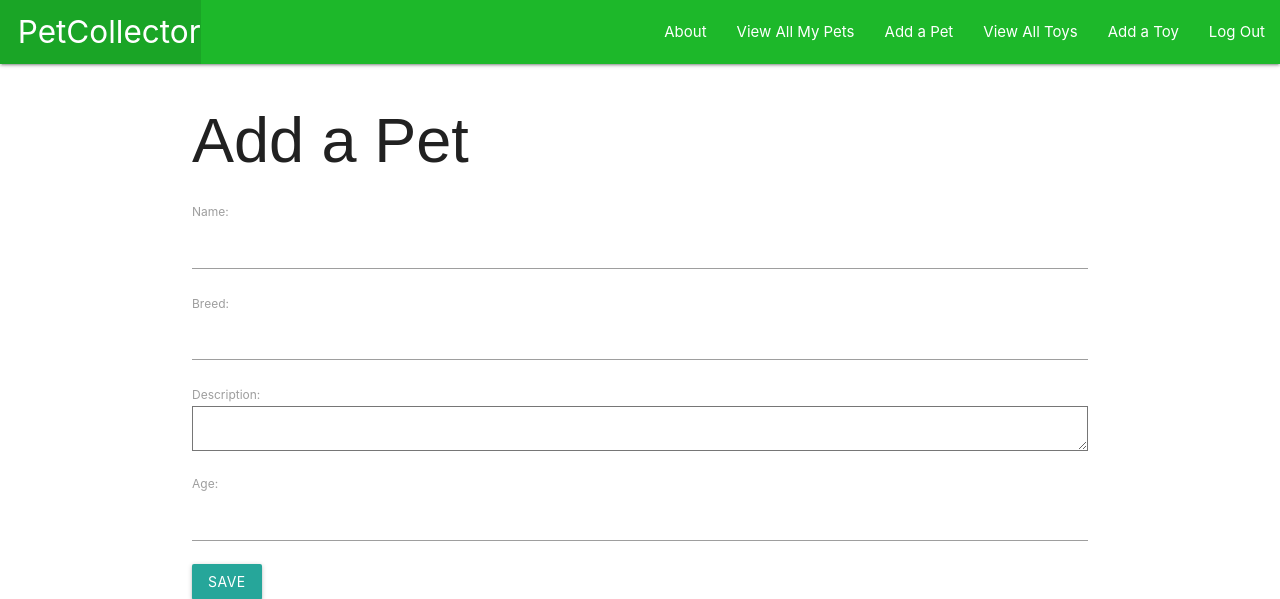
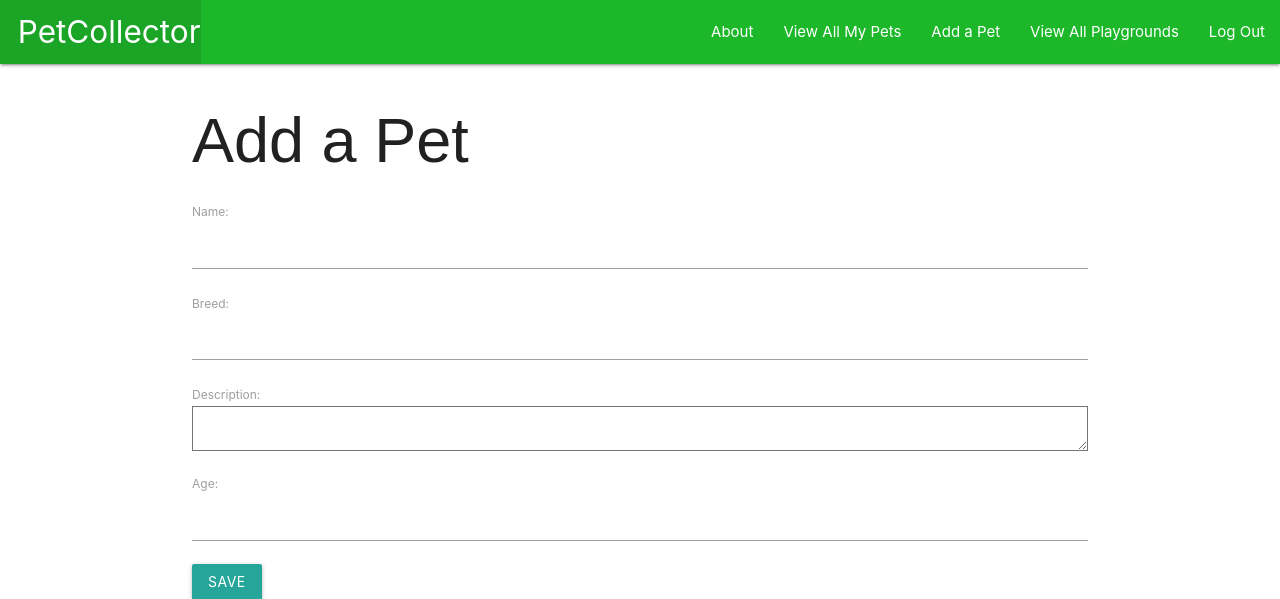
Before and after one commit to u-lam/virtualpets, a Django app: page /pets/new/ in a window 1280 px wide. Shown: the top 599 px of the page. Run offline with Django 3.2, Linux system fonts and the light colour scheme; the visitor is signed in with stand-in values (Sample User, id 1).

Commit message:
created Playground model; index+detail+update views/urls completed and tested successsfully

```diff
--- a/virtualpets/main_app/admin.py
+++ b/virtualpets/main_app/admin.py
@@ -1,7 +1,7 @@
 from django.contrib import admin
-from .models import Pet, Feeding, Toy
+from .models import Pet, Feeding, Playground
 # Register your models here.
 
 admin.site.register(Pet)
 admin.site.register(Feeding)
-admin.site.register(Toy)
+admin.site.register(Playground)
--- a/virtualpets/main_app/forms.py
+++ b/virtualpets/main_app/forms.py
@@ -1,10 +1,10 @@
 from django import forms
-from .models import Pet, Feeding, Toy
+from .models import Pet, Feeding, Playground
 
-class ToyForm(forms.ModelForm):
+class PlaygroundForm(forms.ModelForm):
   class Meta:
-    model = Toy
-    fields = ['name', 'color', 'material']
+    model = Playground
+    fields = ['name', 'virtual_location', 'current_capacity', 'max_capacity', 'features']
 
 class PetForm(forms.ModelForm):
   class Meta:
--- a/virtualpets/main_app/models.py
+++ b/virtualpets/main_app/models.py
@@ -1,6 +1,7 @@
 from django.db import models
 from django.urls import reverse
 from datetime import date
+from django.core.validators import MaxValueValidator, MinValueValidator
 from django.contrib.auth.models import User
 
 
@@ -10,17 +11,22 @@ MEALS = (
   ('D', 'Dinner')
 )
 
-class Toy(models.Model):
-  name = models.CharField(max_length=50)
-  color = models.CharField(max_length=20)
-  material = models.CharField(max_length=20)
+# Setting capacity playground at 5 max for easy testing
+class Playground(models.Model):
+  name = models.CharField(max_length=20)
+  virtual_location = models.CharField(max_length=50)
+  current_capacity = models.IntegerField(
+    validators= [MaxValueValidator(5), MinValueValidator(0)])
+  max_capacity = models.IntegerField(
+    validators= [MaxValueValidator(5), MinValueValidator(0)])
+  features = models.TextField(max_length=200)
 
   def __str__(self):
     return self.name
 
-  # this method is required for CBV usage
-  def get_absolute_url(self):
-      return reverse("toys_detail", kwargs={"pk": self.id})
+  # this method is required for CBV usage   -- OLD CODE. Keeping here for now in case we need it later.
+  # def get_absolute_url(self):
+  #     return reverse("toys_detail", kwargs={"pk": self.id})
 
 
 class Pet(models.Model):
@@ -30,7 +36,7 @@ class Pet(models.Model):
   age = models.IntegerField()
   color = models.CharField(max_length=20)
 
-  toys = models.ManyToManyField(Toy)
+  playground = models.ForeignKey(Playground, on_delete=models.CASCADE, null=True, blank=True)
   user = models.ForeignKey(User, on_delete=models.CASCADE)
 
   def __str__(self):
--- a/virtualpets/main_app/templates/base.html
+++ b/virtualpets/main_app/templates/base.html
@@ -23,8 +23,8 @@
           {% if user.is_authenticated %}
             <li><a href="{% url 'index' %}">View All My Pets</a></li>
             <li><a href="{% url 'new_pet' %}">Add a Pet</a></li>
-            <li><a href="{% url 'toys_index' %}">View All Toys</a></li>
-            <li><a href="{% url 'toys_create' %}">Add a Toy</a></li>
+            <li><a href="{% url 'pg_index' %}">View All Playgrounds</a></li>
+            {% comment %} <li><a href="{% url 'toys_create' %}">Add a Toy</a></li> {% endcomment %}
              <li><a href="{% url 'logout' %}">Log Out</a></li>
           {% else %}
            <li><a href="{% url 'login' %}">Log In</a></li>
--- a/virtualpets/main_app/urls.py
+++ b/virtualpets/main_app/urls.py
@@ -10,13 +10,13 @@ urlpatterns = [
   path('pets/<int:pet_id>/edit/', views.pets_update, name='pets_update'),
   path('pets/<int:pet_id>/delete/', views.pets_delete, name='pets_delete'),
   path('pets/<int:pet_id>/add_feeding/', views.add_feeding, name='add_feeding'),
-  path('pets/<int:pet_id>/assc_toy/<int:toy_id>', views.assc_toy, name='assc_toy'),
+  path('pets/<int:pet_id>/assc_pg/<int:pg_id>', views.assc_pg, name='assc_pg'),
 
-  path('toys/', views.toy_index, name='toys_index'),
-  path('toys/<int:toy_id>/', views.toys_detail, name='toys_detail'),
-  path('toys/create/', views.new_toy, name='toys_create'),
-  path('toys/<int:toy_id>/update/', views.toys_update, name='toys_update'),
-  path('toys/<int:toy_id>/delete/', views.toys_delete, name='toys_delete'),
+  path('pg/', views.pg_index, name='pg_index'),
+  path('pg/<int:pg_id>/', views.pg_detail, name='pg_detail'),
+  # path('toys/create/', views.new_toy, name='toys_create'),
+  path('pg/<int:pg_id>/update/', views.pg_update, name='pg_update'),
+  # path('toys/<int:toy_id>/delete/', views.toys_delete, name='toys_delete'),
 
   path('accounts/signup', views.signup, name='signup'),
 ]
--- a/virtualpets/main_app/views.py
+++ b/virtualpets/main_app/views.py
@@ -1,6 +1,6 @@
 from django.shortcuts import render, redirect
-from .models import Pet, Toy
-from .forms import PetForm, FeedingForm, ToyForm
+from .models import Pet, Playground
+from .forms import PetForm, FeedingForm, PlaygroundForm
 from django.contrib.auth import login
 from django.contrib.auth.forms import UserCreationForm
 from django.contrib.auth.decorators import login_required
@@ -41,17 +41,17 @@ def pets_index(request):
 @login_required
 def pets_detail(request, pet_id):
   pet = Pet.objects.get(id=pet_id)
-  toys_pet_doesnt_have = Toy.objects.exclude(id__in = pet.toys.all().values_list('id'))
+  # toys_pet_doesnt_have = Toy.objects.exclude(id__in = pet.toys.all().values_list('id'))
   feeding_form = FeedingForm()
   return render(request, 'pets/detail.html', {
     'pet': pet,
     'feeding_form': feeding_form,
-    'toys': toys_pet_doesnt_have
+    # 'toys': toys_pet_doesnt_have
   })
 
 @login_required
-def assc_toy(request, pet_id, toy_id):
-  Pet.objects.get(id=pet_id).toys.add(toy_id)
+def assc_pg(request, pet_id, pg_id):
+  Pet.objects.get(id=pet_id).playground.add(pg_id)
   return redirect('detail', pet_id=pet_id)
 
 @login_required
@@ -106,46 +106,46 @@ def pets_delete(request, pet_id):
 # ----------- TOYS -----------
 
 @login_required
-def toy_index(request):
-  toys = Toy.objects.all()
-  return render(request, 'toys/toy_index.html', {'toys': toys})
+def pg_index(request):
+  playgrounds = Playground.objects.all()
+  return render(request, 'playgrounds/pg_index.html', {'playgrounds': playgrounds })
 
 @login_required
-def toys_detail (request, toy_id):
-  toy = Toy.objects.get(id=toy_id)
-  return render(request, 'toys/toy_detail.html', { 'toy': toy })
+def pg_detail (request, pg_id):
+  playground = Playground.objects.get(id=pg_id)
+  return render(request, 'playgrounds/pg_detail.html', { 'playground': playground })
+
+
+# @login_required
+# def new_toy(request):
+#   if request.method == 'POST':
+#     form = ToyForm(request.POST)
+#     if form.is_valid():
+#       toy = form.save()
+#       return redirect('detail', toy.id)
+#   else:
+#     form = ToyForm()
+#     context = { 'form': form }
+#     return render(request, 'toys/toy_form.html', context)
 
 
 @login_required
-def new_toy(request):
+def pg_update(request, pg_id):
+  playground = Playground.objects.get(id=pg_id)
   if request.method == 'POST':
-    form = ToyForm(request.POST)
+    form = PlaygroundForm(request.POST, instance=playground)
     if form.is_valid():
-      toy = form.save()
-      return redirect('detail', toy.id)
+      playground = form.save()
+      return redirect('pg_detail', playground.id)
   else:
-    form = ToyForm()
-    context = { 'form': form }
-    return render(request, 'toys/toy_form.html', context)
+    form = PlaygroundForm(instance=playground)
+  return render(request, 'playgrounds/pg_form.html', {'form': form })
 
 
-@login_required
-def toys_update(request, toy_id):
-  toy = Toy.objects.get(id=toy_id)
-  if request.method == 'POST':
-    form = ToyForm(request.POST, instance=toy)
-    if form.is_valid():
-      toy = form.save()
-      return redirect('toys_detail', toy.id)
-  else:
-    form = ToyForm(instance=toy)
-  return render(request, 'toys/toy_form.html', {'form': form })
-
-
-@login_required
-def toys_delete(request, toy_id):
-  toy = Toy.objects.get(id=toy_id)
-  if request.method == 'POST':
-    toy.delete()
-    return redirect('toys_index')
-  return render(request, 'toys/toy_confirm_del.html', {'toy': toy })
+# @login_required
+# def toys_delete(request, toy_id):
+#   toy = Toy.objects.get(id=toy_id)
+#   if request.method == 'POST':
+#     toy.delete()
+#     return redirect('toys_index')
+#   return render(request, 'toys/toy_confirm_del.html', {'toy': toy })
```
Also changed, not shown: virtualpets/main_app/templates/playgrounds/pg_detail.html (added, +24 -0 lines), virtualpets/main_app/templates/playgrounds/pg_form.html (renamed from virtualpets/main_app/templates/toys/toy_form.html, +5 -5 lines), virtualpets/main_app/templates/playgrounds/pg_index.html (added, +20 -0 lines), virtualpets/main_app/templates/toys/toy_detail.html (deleted, +0 -22 lines), virtualpets/main_app/templates/toys/toy_index.html (deleted, +0 -18 lines), virtualpets/main_app/migrations/0002_auto_20200321_2042.py (added), virtualpets/main_app/templates/playgrounds/toy_confirm_del.html (renamed from virtualpets/main_app/templates/toys/toy_confirm_del.html).
